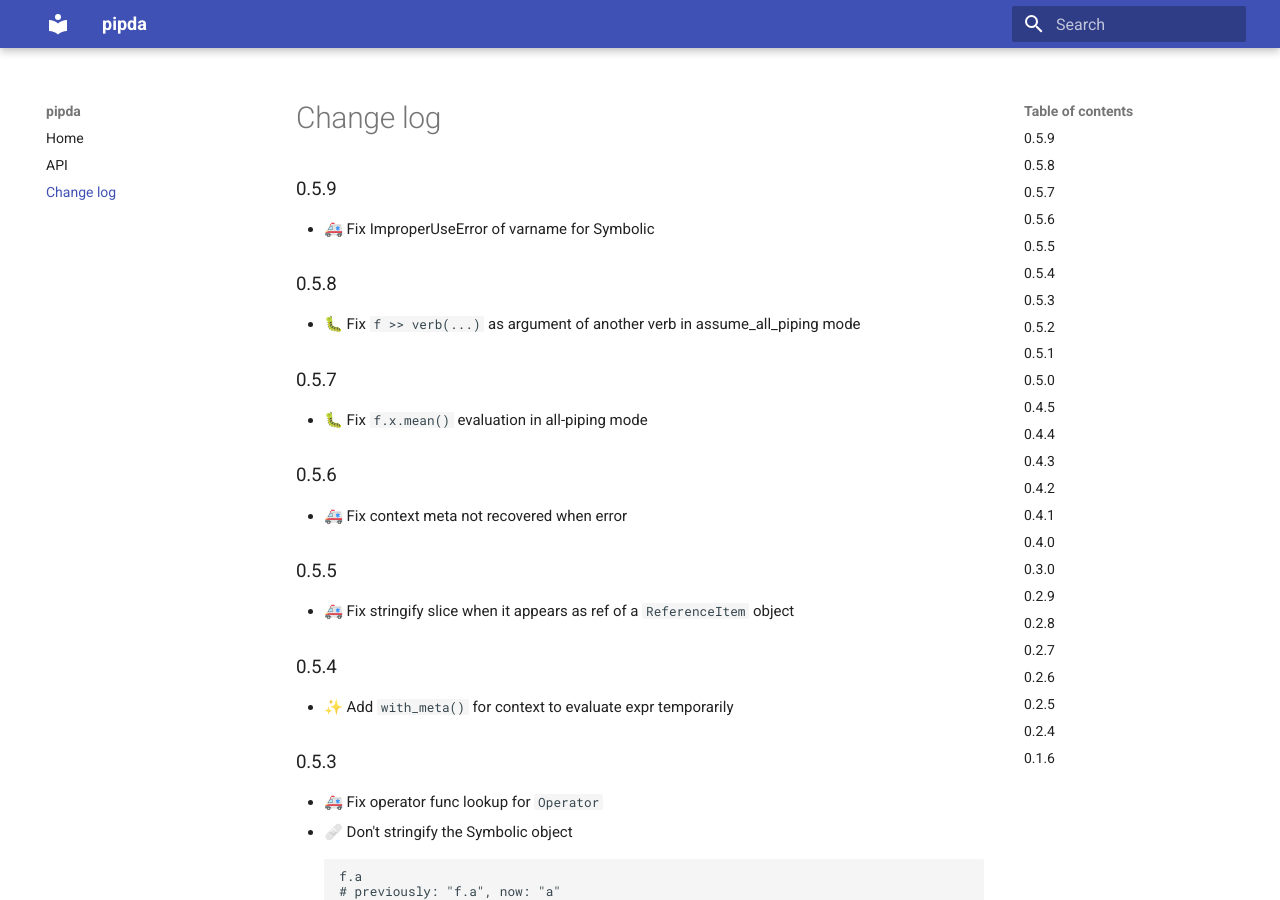
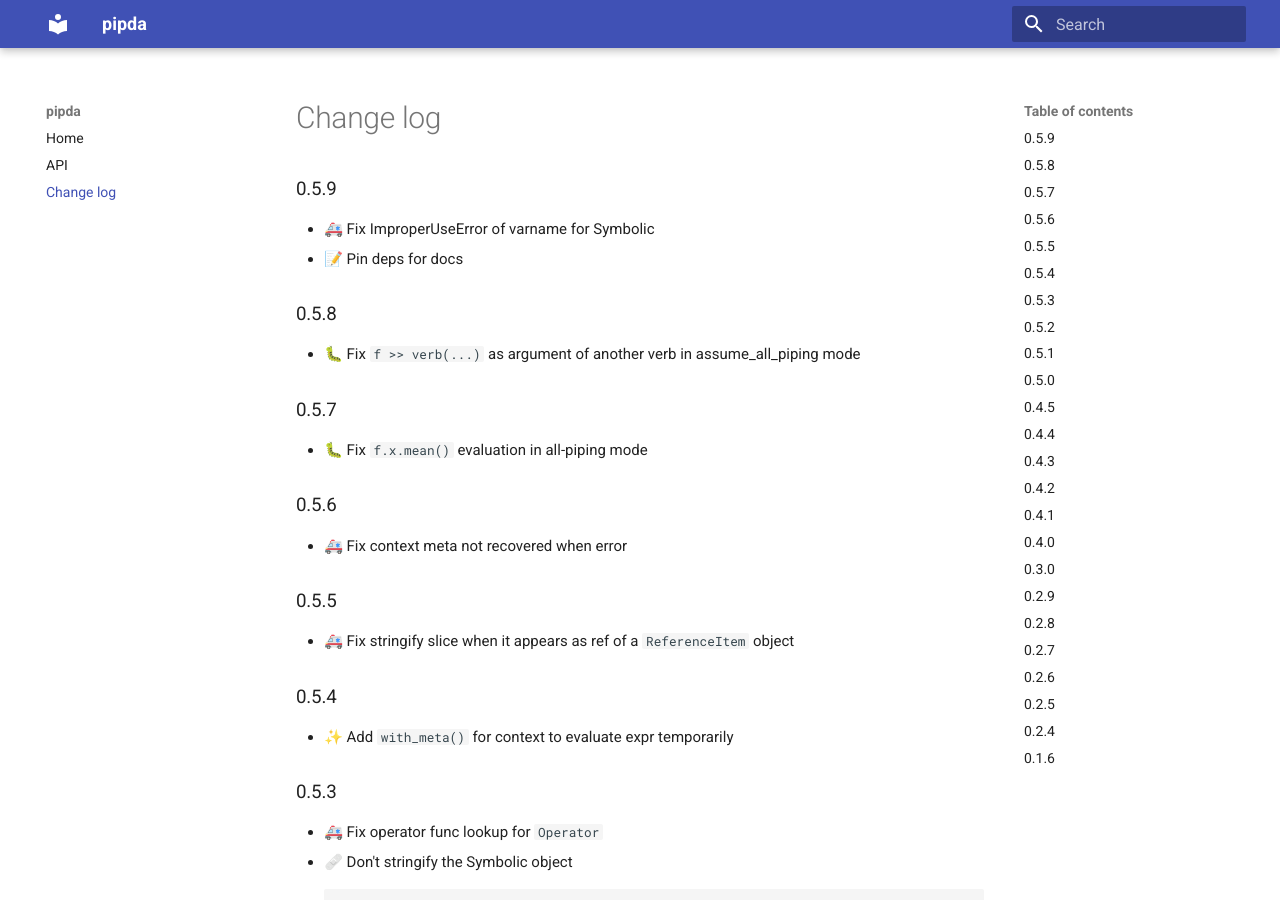
Before and after one commit to pwwang/pipda, an MkDocs documentation site: the page built from docs/changelog.md, in a window 1280 px wide and 900 px high. Built offline with MkDocs 1.6.1 and Material for MkDocs 9.7.7, drawn with Linux system fonts in a browser that asks for light colours.

Commit message:
📝 Pin deps for docs

```diff
--- a/docs/changelog.md
+++ b/docs/changelog.md
@@ -1,6 +1,7 @@
 ## 0.5.9
 
 - 🚑 Fix ImproperUseError of varname for Symbolic
+- 📝 Pin deps for docs
 
 ## 0.5.8
 
--- a/docs/requirements.txt
+++ b/docs/requirements.txt
@@ -1,5 +1,6 @@
 # use_directory_urls doesn't work for newer versions
 mkdocs==1.1.2
-mkdocs-material
+jinja2==3.0.3
+mkdocs-material==7.2.3
 mkapi-fix
 pymdown-extensions
```
